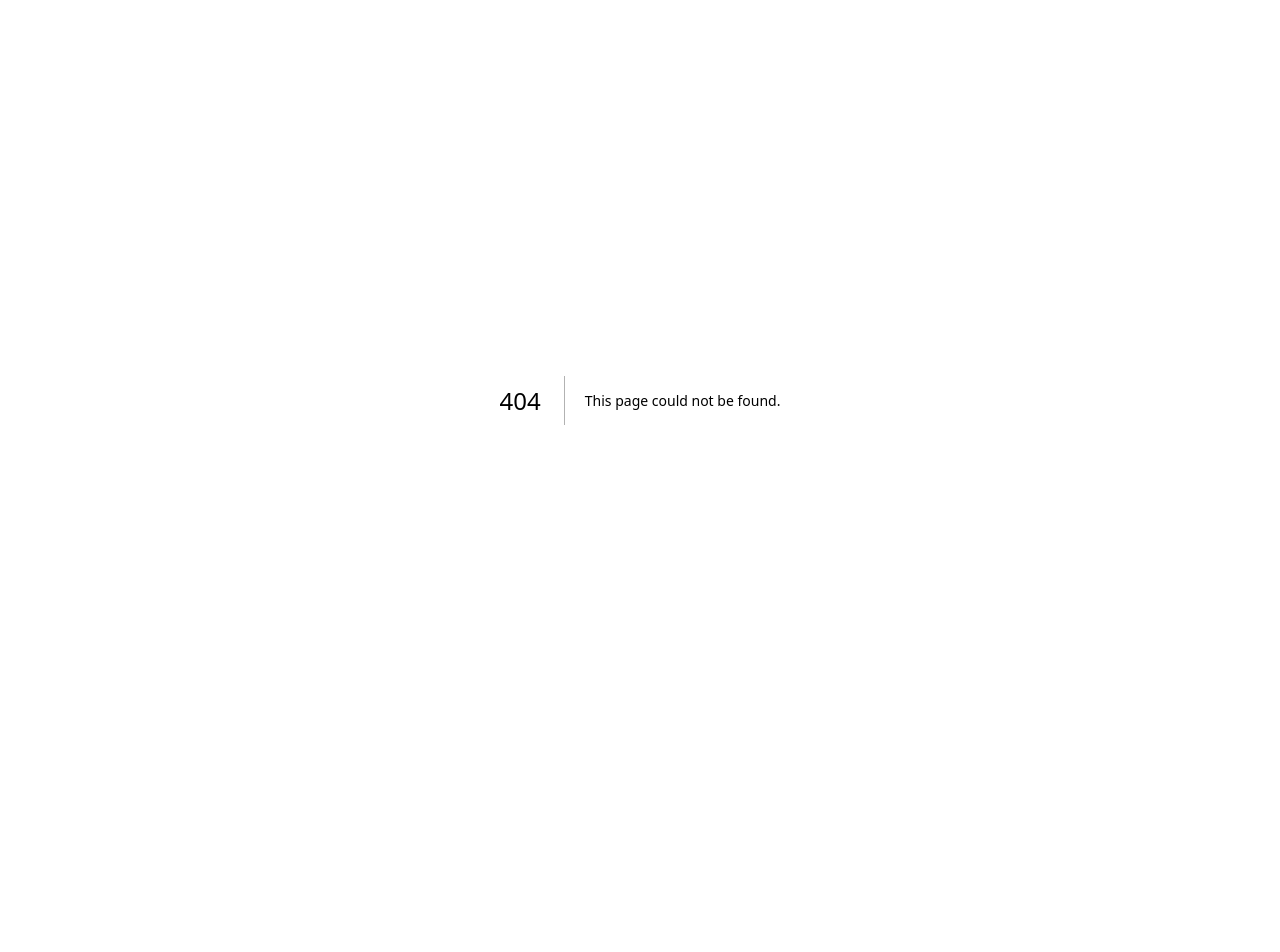
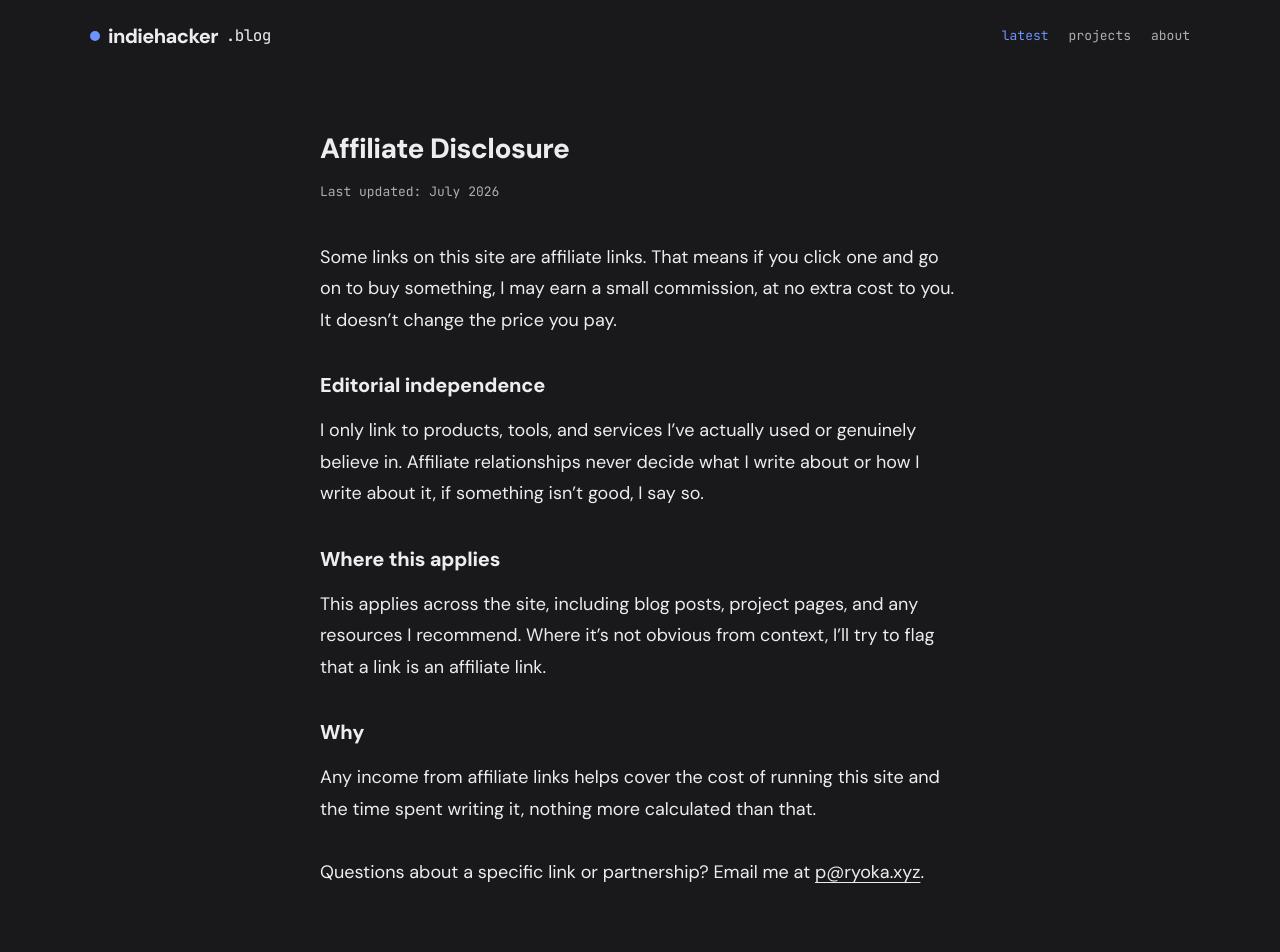
Before and after one commit to sillyledger/indiehacker-blog, a Next.js app: page /affiliate-disclosure in a window 1280 px wide. Before the commit this address had no page. Shown: the top 952 px of the page. Before the commit the page ends 800 px from the top, so only its background shows below. Built offline with nearby package versions, Linux system fonts and the light colour scheme; no server answers; the database is empty.

Commit message:
Create page.tsx

```diff
--- /dev/null
+++ b/app/affiliate-disclosure/page.tsx
@@ -0,0 +1,93 @@
+import type { Metadata } from "next";
+import Header from "../components/Header";
+import Footer from "../components/Footer";
+
+export const metadata: Metadata = {
+  title: "Affiliate Disclosure | IndieHacker Blog",
+  description: "How affiliate links work on indiehacker.blog.",
+  openGraph: {
+    title: "Affiliate Disclosure | IndieHacker Blog",
+    description: "How affiliate links work on indiehacker.blog.",
+  },
+};
+
+export default function AffiliateDisclosurePage() {
+  return (
+    <>
+      <Header />
+
+      <main className="max-w-[720px] mx-auto px-6 md:px-10 pt-14 pb-24">
+        <h1
+          className="mb-3"
+          style={{ fontWeight: 800, letterSpacing: "-0.02em", fontSize: "28px" }}
+        >
+          Affiliate Disclosure
+        </h1>
+
+        <p className="text-[13px] font-mono text-faint mb-10">
+          Last updated: July 2026
+        </p>
+
+        <div className="text-[18px] leading-[1.75]">
+          <p className="mb-8">
+            Some links on this site are affiliate links. That means if you
+            click one and go on to buy something, I may earn a small
+            commission, at no extra cost to you. It doesn&rsquo;t change the
+            price you pay.
+          </p>
+
+          <h2
+            className="mb-3"
+            style={{ fontWeight: 800, letterSpacing: "-0.01em", fontSize: "20px" }}
+          >
+            Editorial independence
+          </h2>
+          <p className="mb-8">
+            I only link to products, tools, and services I&rsquo;ve
+            actually used or genuinely believe in. Affiliate relationships
+            never decide what I write about or how I write about it, if
+            something isn&rsquo;t good, I say so.
+          </p>
+
+          <h2
+            className="mb-3"
+            style={{ fontWeight: 800, letterSpacing: "-0.01em", fontSize: "20px" }}
+          >
+            Where this applies
+          </h2>
+          <p className="mb-8">
+            This applies across the site, including blog posts, project
+            pages, and any resources I recommend. Where it&rsquo;s not
+            obvious from context, I&rsquo;ll try to flag that a link is an
+            affiliate link.
+          </p>
+
+          <h2
+            className="mb-3"
+            style={{ fontWeight: 800, letterSpacing: "-0.01em", fontSize: "20px" }}
+          >
+            Why
+          </h2>
+          <p className="mb-8">
+            Any income from affiliate links helps cover the cost of running
+            this site and the time spent writing it, nothing more
+            calculated than that.
+          </p>
+
+          <p>
+            Questions about a specific link or partnership? Email me at{" "}
+            <a
+              href="mailto:p@ryoka.xyz"
+              className="underline hover:text-accent transition-colors"
+            >
+              p@ryoka.xyz
+            </a>
+            .
+          </p>
+        </div>
+      </main>
+
+      <Footer />
+    </>
+  );
+}
```
